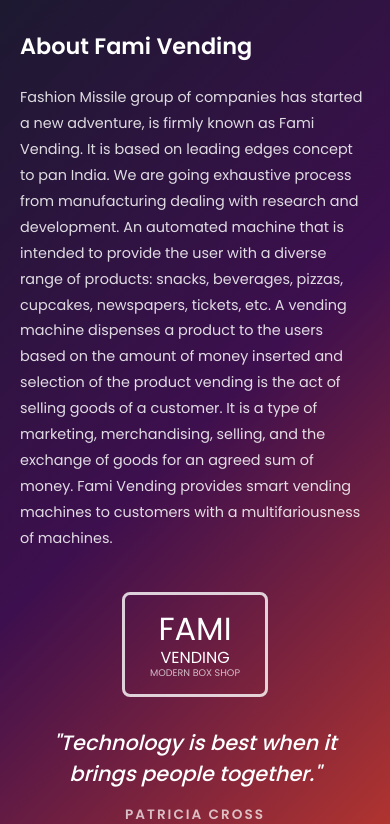
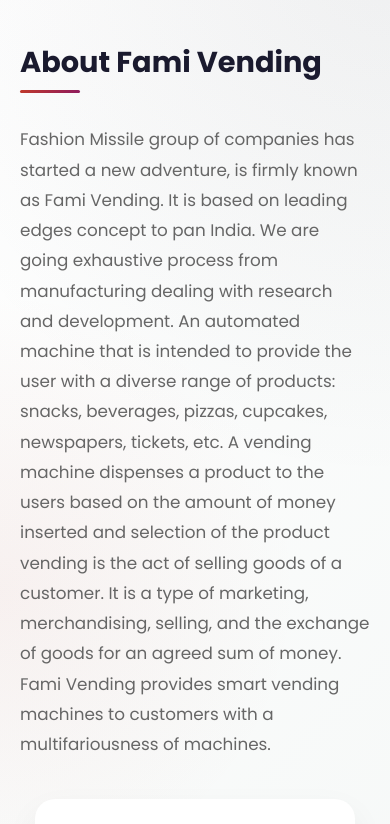
Before and after one commit to KumaresanThiyagarajan/FamiVending, a React (Vite) app: page / in a window 390 px wide. Shown: the part 1220-2044 px from the top of the page. Built offline with nearby package versions, Linux system fonts and the light colour scheme.

Commit message:
Added Whatsapp Link and some Changes

```diff
--- a/index.html
+++ b/index.html
@@ -6,26 +6,26 @@
     <meta name="viewport" content="width=device-width, initial-scale=1.0" />
 
     <!-- Primary Meta Tags -->
-    <title>FAMI Vending | Best Smart Vending Machines in India</title>
-    <meta name="title" content="FAMI Vending | Best Smart Vending Machines in India">
-    <meta name="description" content="Looking for the best vending machine? Fami Vending provides top-tier smart vending machines, food vending, and combo vending machines for offices, schools, and public spaces in India. Get yours today!">
-    <meta name="keywords" content="fami, fami vending, vending machine, smart vending machine, vending machine India, buy vending machine, combo vending machine, food vending machine, snacks vending machine, automated retail, intelligent vending">
-    <meta name="author" content="Fami Vending">
+    <title>Famivending | Best Smart Vending Machines in India</title>
+    <meta name="title" content="Famivending | Best Smart Vending Machines in India">
+    <meta name="description" content="Looking for the best vending machine? Famivending provides top-tier smart vending machines, food vending, and combo vending machines for offices, schools, and public spaces in India. Get yours today!">
+    <meta name="keywords" content="famivending, famimvending, fami, fami vending, vending machine, smart vending machine, vending machine India, buy vending machine, combo vending machine, food vending machine, snacks vending machine, automated retail, intelligent vending">
+    <meta name="author" content="Famivending">
     <meta name="robots" content="index, follow">
     <meta name="language" content="English">
 
     <!-- Open Graph / Facebook -->
     <meta property="og:type" content="website">
     <meta property="og:url" content="https://famivending.com/">
-    <meta property="og:title" content="FAMI Vending | Best Smart Vending Machines in India">
-    <meta property="og:description" content="Discover the future of automated retail with Fami Vending. We provide fully equipped, smart, and interactive vending machines tailored to your business needs.">
+    <meta property="og:title" content="Famivending | Best Smart Vending Machines in India">
+    <meta property="og:description" content="Discover the future of automated retail with Famivending. We provide fully equipped, smart, and interactive vending machines tailored to your business needs.">
     <meta property="og:image" content="/logo.png">
 
     <!-- Twitter -->
     <meta property="twitter:card" content="summary_large_image">
     <meta property="twitter:url" content="https://famivending.com/">
-    <meta property="twitter:title" content="FAMI Vending | Premium Smart Vending Machines">
-    <meta property="twitter:description" content="Elevate your business with industry-leading smart vending machines from Fami Vending. Fast delivery, high quality, and 24/7 service.">
+    <meta property="twitter:title" content="Famivending | Premium Smart Vending Machines">
+    <meta property="twitter:description" content="Elevate your business with industry-leading smart vending machines from Famivending. Fast delivery, high quality, and 24/7 service.">
     <meta property="twitter:image" content="/logo.png">
 
     <!-- Canonical URL to prevent duplicate content issues -->
--- a/src/App.jsx
+++ b/src/App.jsx
@@ -23,11 +23,11 @@
           <Navbar />
           <Hero />
           <About />
+          <Experience />
           <WhyChooseUs />
           <Team />
           <Products />
           <ReadyToWork />
-          <Experience />
           <Blog />
           <Footer />
         </>
--- a/src/components/About.css
+++ b/src/components/About.css
@@ -1,7 +1,12 @@
 .about {
-  background: var(--gradient-dark);
-  padding: 80px 0;
-  color: var(--text-light);
+  background:
+    radial-gradient(circle at left center, rgba(192, 57, 43, 0.06) 0%, transparent 40%),
+    radial-gradient(circle at right top, rgba(26, 26, 46, 0.06) 0%, transparent 40%),
+    linear-gradient(135deg, #ffffff 0%, #f4f7f6 100%);
+  padding: 90px 0;
+  color: var(--text-dark);
+  position: relative;
+  overflow: hidden;
 }
 
 .about-container {
@@ -9,20 +14,36 @@
   grid-template-columns: 1.2fr 1fr;
   gap: 60px;
   align-items: center;
+  position: relative;
+  z-index: 2;
 }
 
 .about-heading {
-  font-size: 1.4rem;
-  font-weight: 600;
-  margin-bottom: 20px;
-  color: var(--text-light);
+  font-size: 2rem;
+  font-weight: 700;
+  margin-bottom: 24px;
+  color: var(--primary-dark);
+  position: relative;
+  display: inline-block;
+}
+
+.about-heading::after {
+  content: '';
+  position: absolute;
+  left: 0;
+  bottom: -8px;
+  width: 60px;
+  height: 3px;
+  background: var(--gradient-red);
+  border-radius: 2px;
 }
 
 .about-text p {
-  font-size: 0.9rem;
+  font-size: 1.05rem;
   line-height: 1.8;
-  color: rgba(255, 255, 255, 0.85);
+  color: var(--text-gray);
   text-align: justify;
+  margin-top: 15px;
 }
 
 .about-right {
@@ -30,38 +51,65 @@
   flex-direction: column;
   align-items: center;
   text-align: center;
-  gap: 30px;
+  gap: 40px;
 }
 
-.about-logo-placeholder {
+.about-logo {
   display: flex;
-  flex-direction: column;
+  justify-content: center;
   align-items: center;
-  line-height: 1.2;
-  border: 3px solid rgba(255, 255, 255, 0.8);
-  padding: 15px 25px;
-  border-radius: 8px;
+  padding: 40px;
+  background: var(--bg-white);
+  border-radius: 20px;
+  box-shadow: 0 15px 35px rgba(0, 0, 0, 0.06);
+  transition: transform 0.3s ease, box-shadow 0.3s ease;
+}
+
+.about-logo:hover {
+  transform: translateY(-5px);
+  box-shadow: 0 20px 40px rgba(0, 0, 0, 0.1);
+}
+
+.logo-img {
+  max-width: 240px;
+  height: auto;
 }
 
 .about-quote {
   text-align: center;
+  position: relative;
+  max-width: 80%;
+}
+
+.about-quote::before {
+  content: '"';
+  position: absolute;
+  top: -30px;
+  left: -20px;
+  font-size: 5rem;
+  color: rgba(192, 57, 43, 0.1);
+  font-family: Georgia, serif;
+  line-height: 1;
 }
 
 .about-quote p {
   font-size: 1.3rem;
   font-style: italic;
-  font-weight: 500;
+  font-weight: 600;
   line-height: 1.5;
-  color: var(--text-light);
-  margin-bottom: 12px;
+  color: var(--primary-dark);
+  margin-bottom: 15px;
+  position: relative;
+  z-index: 2;
 }
 
 .about-quote cite {
-  font-size: 0.85rem;
+  font-size: 0.9rem;
   font-style: normal;
-  font-weight: 600;
+  font-weight: 700;
   letter-spacing: 2px;
-  color: rgba(255, 255, 255, 0.7);
+  text-transform: uppercase;
+  color: var(--primary-red);
 }
 
 @media (max-width: 768px) {
@@ -70,7 +118,15 @@
     gap: 40px;
   }
 
+  .about-heading {
+    font-size: 1.8rem;
+  }
+
   .about-text p {
     text-align: left;
   }
+
+  .about-quote::before {
+    left: 0;
+  }
 }
--- a/src/components/About.jsx
+++ b/src/components/About.jsx
@@ -21,10 +21,8 @@
           </p>
         </div>
         <div className="about-right">
-          <div className="about-logo-placeholder">
-            <span className="logo-text-main" style={{ fontSize: '2rem', color: '#fff' }}>FAMI</span>
-            <span className="logo-text-sub" style={{ fontSize: '1rem', color: '#fff' }}>VENDING</span>
-            <span className="logo-text-tag" style={{ fontSize: '0.6rem', color: 'rgba(255,255,255,0.7)' }}>MODERN BOX SHOP</span>
+          <div className="about-logo">
+            <img src="/logo.png" alt="Fami Vending Logo" className="logo-img" />
           </div>
           <blockquote className="about-quote">
             <p>"Technology is best when it brings people together."</p>
--- a/src/components/ReadyToWork.jsx
+++ b/src/components/ReadyToWork.jsx
@@ -2,6 +2,13 @@
 import './ReadyToWork.css';
 
 const ReadyToWork = () => {
+  const handleWhatsAppRedirect = () => {
+    const phoneNumber = "916383497994";
+    const message = "I would to get more on info on this ";
+    const whatsappUrl = `https://wa.me/${phoneNumber}?text=${encodeURIComponent(message)}`;
+    window.open(whatsappUrl, '_blank');
+  };
+
   return (
     <section className="ready-to-work">
       <div className="rtw-overlay"></div>
@@ -13,7 +20,7 @@
         <p className="rtw-text">
           We understand that our vending machines represent not only convenience but a reliable service for your business. We are dedicated to providing the best vending solutions tailored to your unique needs.
         </p>
-        <button className="rtw-btn">Contact Us</button>
+        <button className="rtw-btn" onClick={handleWhatsAppRedirect}>Contact Us</button>
       </div>
     </section>
   );
--- a/src/components/Team.jsx
+++ b/src/components/Team.jsx
@@ -4,20 +4,20 @@
 const teamMembers = [
   {
     id: 1,
-    name: 'Denish Richh',
-    title: 'CEO | VENDING EXPERT',
+    name: 'Shanmadhi',
+    title: 'CEO',
     image: 'https://images.unsplash.com/photo-1560250097-0b93528c311a?w=400&q=80',
   },
   {
     id: 2,
-    name: 'Jasmine Obama',
-    title: 'OPERATIONS MANAGER',
+    name: 'Suresh',
+    title: 'CFO',
     image: 'https://images.unsplash.com/photo-1573496359142-b8d87734a5a2?w=400&q=80',
   },
   {
     id: 3,
-    name: 'Jason Matt',
-    title: 'LEAD TECHNICIAN',
+    name: 'Narayan Karthick',
+    title: 'COO',
     image: 'https://images.unsplash.com/photo-1472099645785-5658abf4ff4e?w=400&q=80',
   }
 ];
```
Also changed, not shown: src/components/Contact.jsx (+9 -1 lines).
